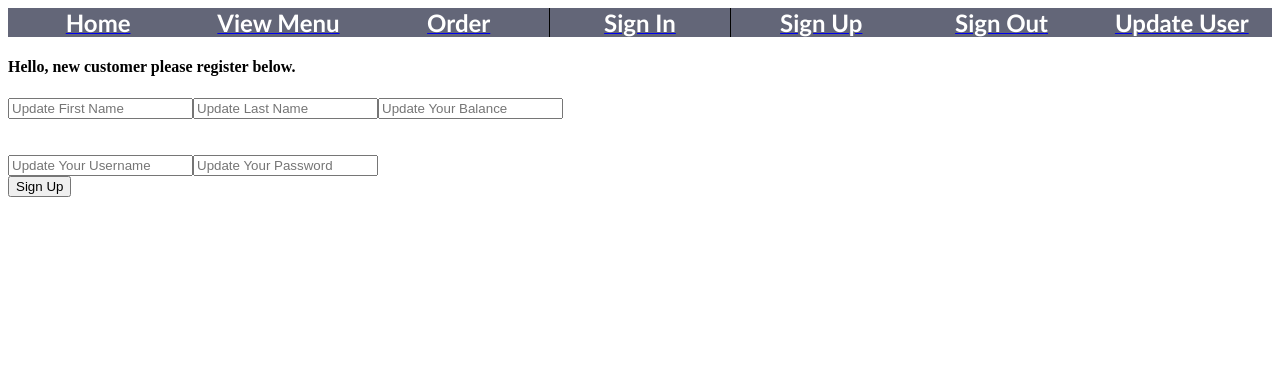
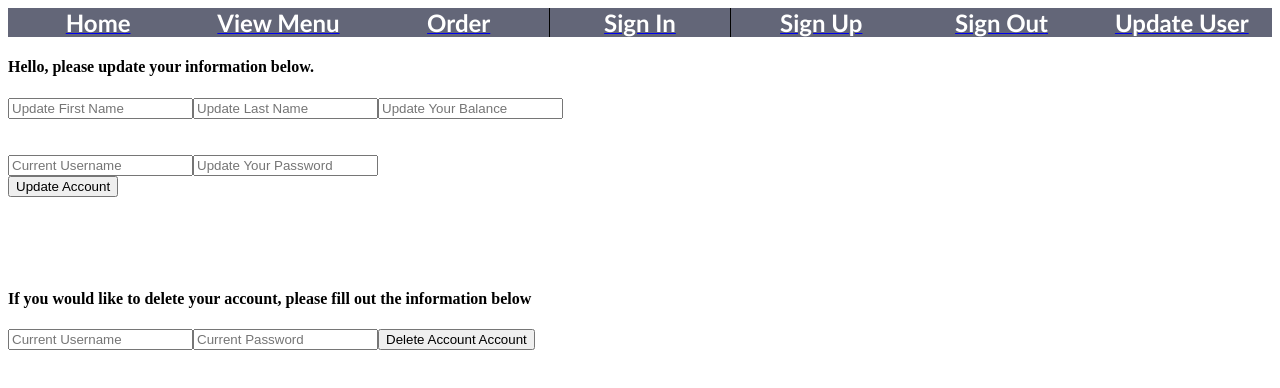
Before and after one commit to mmoord/Pi2a1000Places, a React (Create React App) app: page /UpdateUser in a window 1280 px wide. Shown: the top 388 px of the page. Built offline with nearby package versions, Linux system fonts and the light colour scheme.

Commit message:
added the ability to update and delete user

```diff
--- a/src/components/customer/SignIn.js
+++ b/src/components/customer/SignIn.js
@@ -36,7 +36,7 @@ export default function CustomerSignin(){
 
       console.log(user)
       console.log(user)
-      navigate("/UpdateUser")
+      navigate("/home")
     }catch (error) {
       console.log("ERROR")
       if(error == "Error: 404" ) {
--- a/src/components/customer/UpdateUser.jsx
+++ b/src/components/customer/UpdateUser.jsx
@@ -1,5 +1,6 @@
 
 import React, { useContext, useRef, useState } from 'react';
+import { useNavigate } from 'react-router-dom';
 import { userContext } from '../../App';
 
 function UpdateUser() {
@@ -9,6 +10,7 @@ function UpdateUser() {
   const usernameInput = useRef();
   const passwordInput = useRef();
   const balanceInput = useRef();
+  const navigate = useNavigate();
   const url = "http://localhost:8080/Pi2a1000Places"
   const [user, setUser] = useContext(userContext);
 
@@ -36,48 +38,90 @@ function UpdateUser() {
      })
     }
 
-    const authOption = {
-      method: 'POST',
 
-      body: JSON.stringify({
-        username: user.username,
-        password: user.password
-      })
-    }
 
     try {
-      console.log(user.username, user.password)
-      console.log(authOption)
-      const response =await fetch(`${url}/auth`, authOption ).then(await fetch(`${url}/customers`,requestOptions).then((result) => {if(!result.ok){throw new Error(result.status)}else{console.log("All Good")}}))
-      .then((response) => {if(!response.ok){throw new Error(response.status)}else{console.log("All Good")}})
 
-
+      const response =await fetch(`${url}/customers`,requestOptions)
+      .then((result) => {if(!result.ok){throw new Error(result.status)}else{console.log("All Good")}})
+      .then(setUser({...user, username: customer.username, password: customer.password}))
 
         alert("You've Successfully Updated Your Account ");
+        navigate("/home")
+
     } catch (error) {
         console.log("ERROR")
         if(error === {Error: 409}){
           alert("That username has already been taken")
         }
+        alert(error)
         console.log(error);
     }
 }
 
+async function deleteAccount(){
+  const customer = {
+    username: usernameInput.current.value,
+    password: passwordInput.current.value
+};
+  const requestOptions = {
+    method: 'DELETE',
+
+   body: JSON.stringify({
+    username: customer.username,
+    password: customer.password,
+ })}
+
+ try {
+  const response =await fetch(`${url}/customers`,requestOptions)
+  .then((result) => {if(!result.ok){throw new Error(result.status)}else{console.log("All Good")}})
+
+  setUser({...user, username: "Guest", password: ""})
+
+    alert("You've Successfully Deleted Your Account ");
+    navigate("/home")
+
+} catch (error) {
+    console.log("ERROR")
+    if(error === {Error: 409}){
+      alert("That username has already been taken")
+    }
+    alert(error)
+    console.log(error);
+}
+
+
+}
+
+
+
   return (
     <>
-            <h4>Hello, new customer please register below.</h4>
+            <h4>Hello, please update your information below.</h4>
             <input placeholder="Update First Name" ref={fnameInput}></input>
             <input placeholder="Update Last Name" ref={lnameInput}></input>
             <input placeholder="Update Your Balance" ref={balanceInput}></input>
             <br></br>
             <br></br>
             <br></br>
-            <input placeholder="Update Your Username" ref={usernameInput}></input>
+            <input placeholder="Current Username" ref={usernameInput}></input>
             <input type="password" placeholder="Update Your Password" ref={passwordInput}></input>
             <br></br>
-            <button onClick={update}>Sign Up</button>
+            <button onClick={update}>Update Account</button>
+            <br></br>
+            <br></br>
+            <br></br>
+            <br></br>
+            <br></br>
+            <h4>If you would like to delete your account, please fill out the information below</h4>
+            <input placeholder="Current Username" ref={usernameInput}></input>
+            <input type="password" placeholder="Current Password" ref={passwordInput}></input>
+            <button onClick={deleteAccount}>Delete Account Account</button>
+
+
+
         </>
   )
-}
+  }
 
 export default UpdateUser
```
